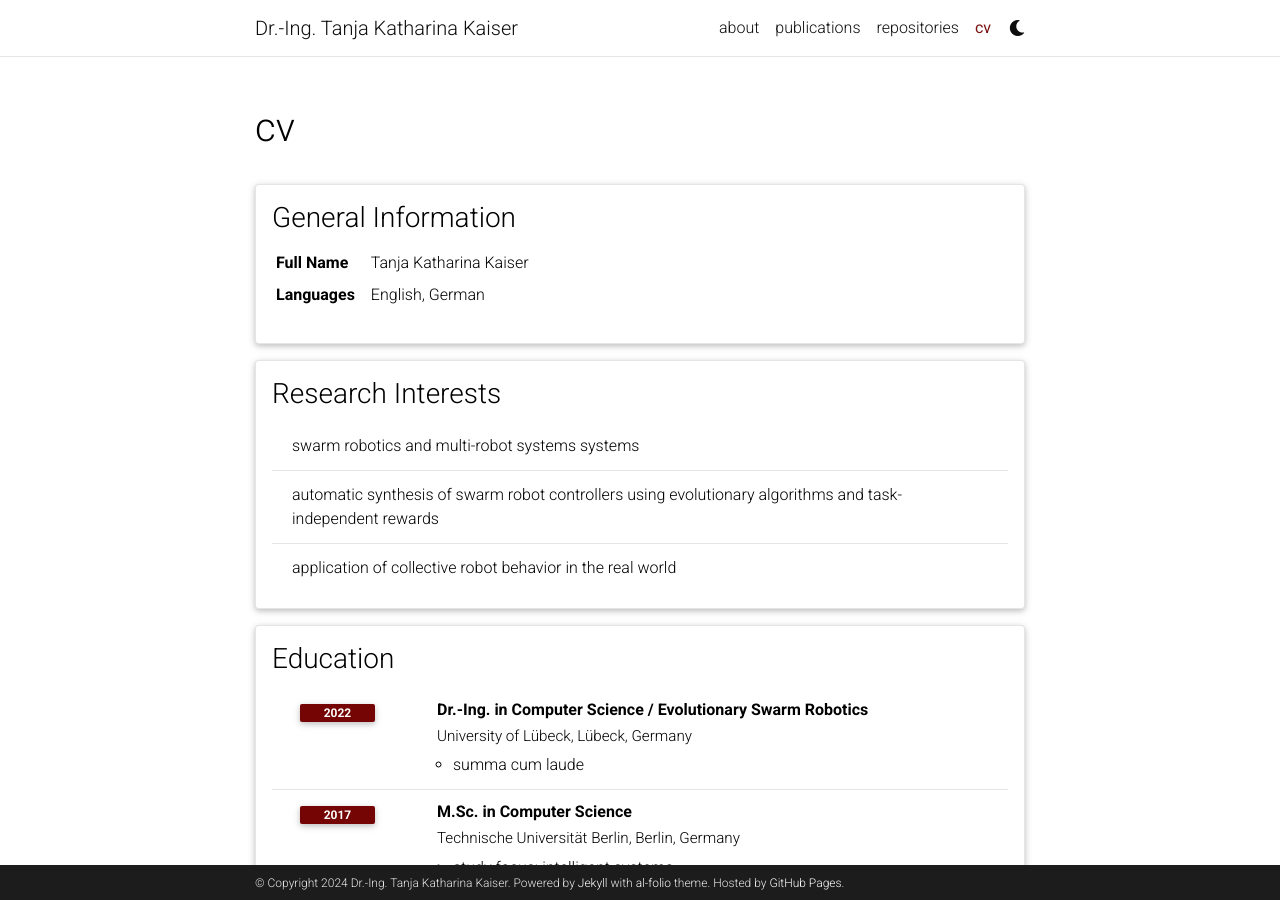
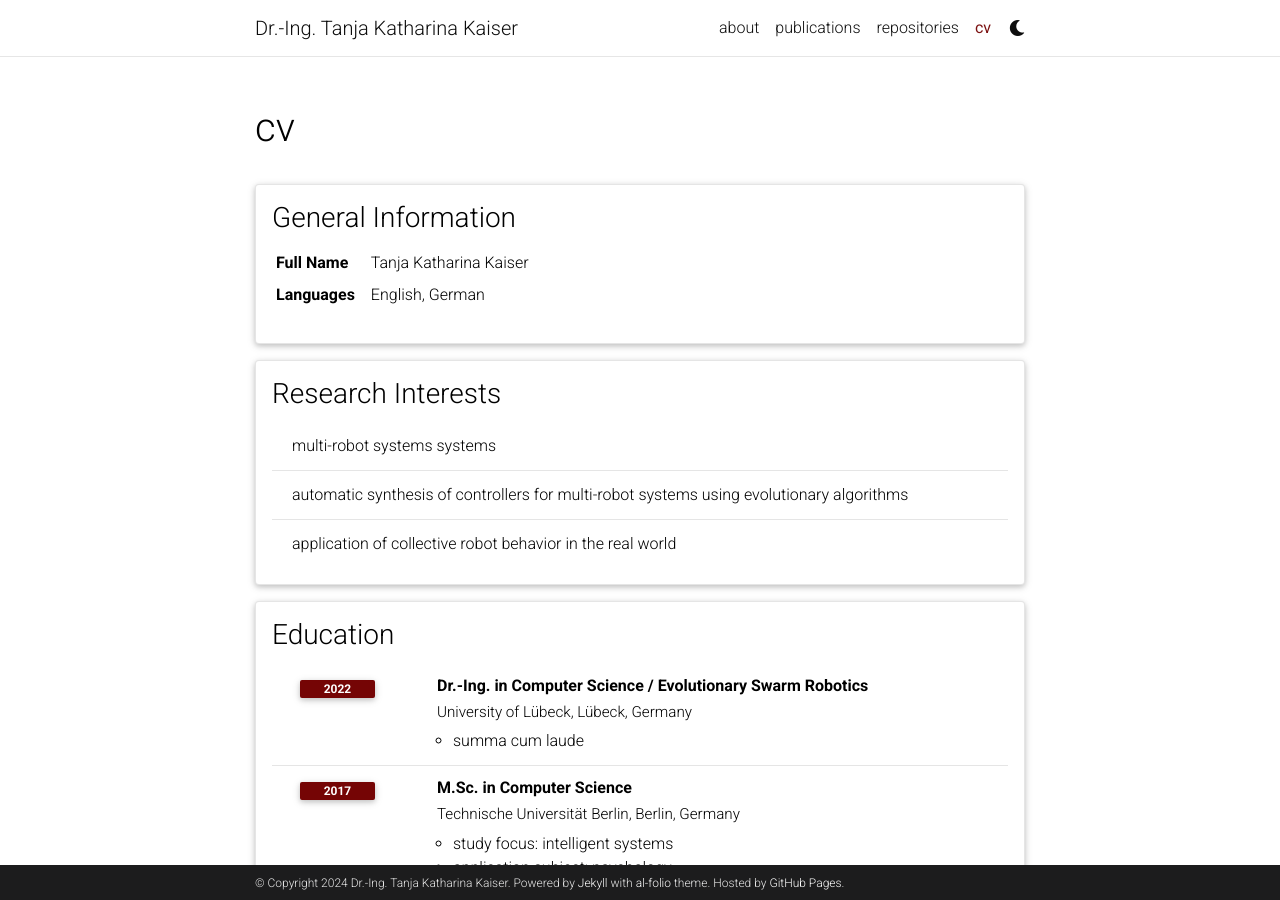
Before and after one commit to msminirobot/msminirobot.github.io, a Jekyll site: the page built from _pages/cv.md, in a window 1280 px wide and 900 px high. Built offline with Jekyll 4.4.1, drawn with Linux system fonts in a browser that asks for light colours; comment, search, counter and statistics services are not loaded; a style sheet for code colours, icons or effects is not loaded.

Commit message:
Update cv.yml

```diff
--- a/_data/cv.yml
+++ b/_data/cv.yml
@@ -9,8 +9,8 @@
 - title: Research Interests
   type: list
   contents:
-    - swarm robotics and multi-robot systems systems
-    - automatic synthesis of swarm robot controllers using evolutionary algorithms and task-independent rewards
+    - multi-robot systems systems
+    - automatic synthesis of controllers for multi-robot systems using evolutionary algorithms
     - application of collective robot behavior in the real world
 
 - title: Education
```
